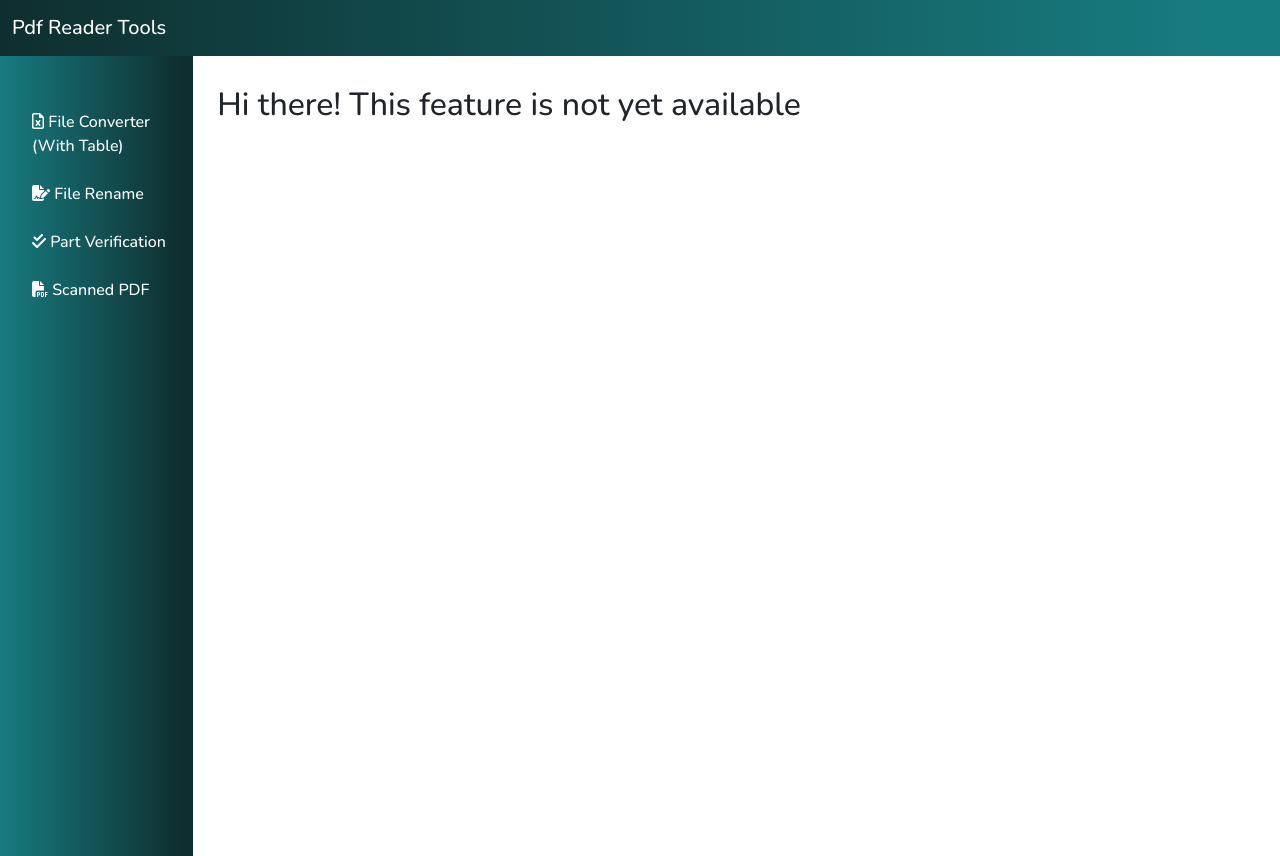
After one commit to mutaivictoria/filereader, a Flask app: page /verify in a window 1280 px wide. The commit adds this page. Run offline with Flask 2, Linux system fonts and the light colour scheme.

Commit message:
Add feature not available disclaimer

```diff
--- a/main.py
+++ b/main.py
@@ -71,6 +71,18 @@ def phoenix():
             return render_template('phoenix.html', filename=csv_name)
     return render_template("phoenix.html")
 
+@app.route('/verify')
+def verify_files():
+    return render_template("verification.html")
+
+@app.route('/scanned_pdfs')
+def scanned_files():
+    return render_template("scanned.html")
+
+@app.route('/rename_files')
+def rename_files():
+    return render_template("rename.html")
+
 @app.route('/download/<filename>')
 def download_file(filename):
     csv_path = os.path.join(filename)
--- a/templates/base.html
+++ b/templates/base.html
@@ -57,7 +57,7 @@
                 >
               </li>
               <li class="mt-4">
-                <a href="#"
+                <a href="{{url_for('rename_files')}}"
                   ><span><i class="fa-solid fa-file-signature"></i></span> File
                   Rename</a
                 >
@@ -68,7 +68,7 @@
                     class="fa-solid fa-check-double"
                     style="color: #ffffff"
                   ></i></span
-                ><a href="#"> Part Verification</a>
+                ><a href="{{url_for('verify_files')}}"> Part Verification</a>
               </li>
               <li class="mt-4">
                 <span
@@ -76,7 +76,7 @@
                     class="fa-solid fa-file-pdf"
                     style="color: #ffffff"
                   ></i></span
-                ><a href="#"> Scanned PDF</a>
+                ><a href="{{url_for('scanned_files')}}"> Scanned PDF</a>
               </li>
             </ul>
           </div>
--- /dev/null
+++ b/templates/rename.html
@@ -0,0 +1,5 @@
+{% extends 'base.html' %} {% block content %}
+<div class="col-md-9 sm-11" style="margin-top: 30px">
+  <h2>Hi there! This feature is not yet available</h2>
+</div>
+{% endblock %}
--- /dev/null
+++ b/templates/scanned.html
@@ -0,0 +1,5 @@
+{% extends 'base.html' %} {% block content %}
+<div class="col-md-9 sm-11" style="margin-top: 30px">
+  <h2>Hi there! This feature is not yet available</h2>
+</div>
+{% endblock %}
--- /dev/null
+++ b/templates/verification.html
@@ -0,0 +1,5 @@
+{% extends 'base.html' %} {% block content %}
+<div class="col-md-9 sm-11" style="margin-top: 30px">
+  <h2>Hi there! This feature is not yet available</h2>
+</div>
+{% endblock %}
```
